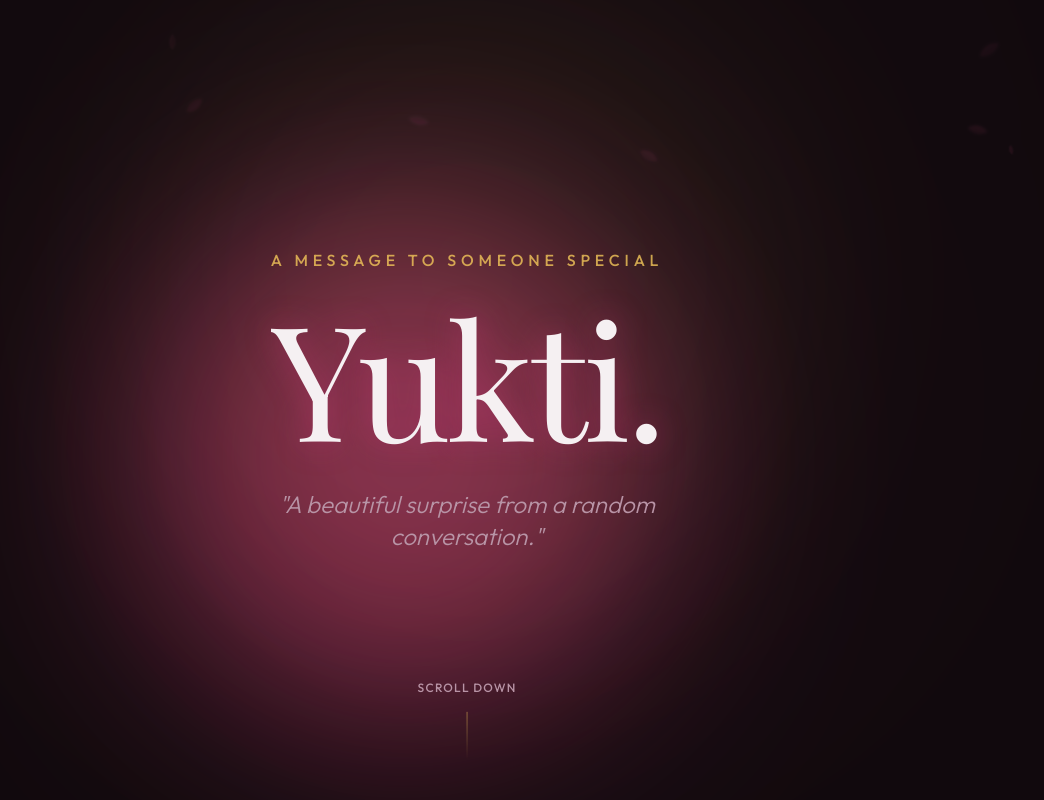
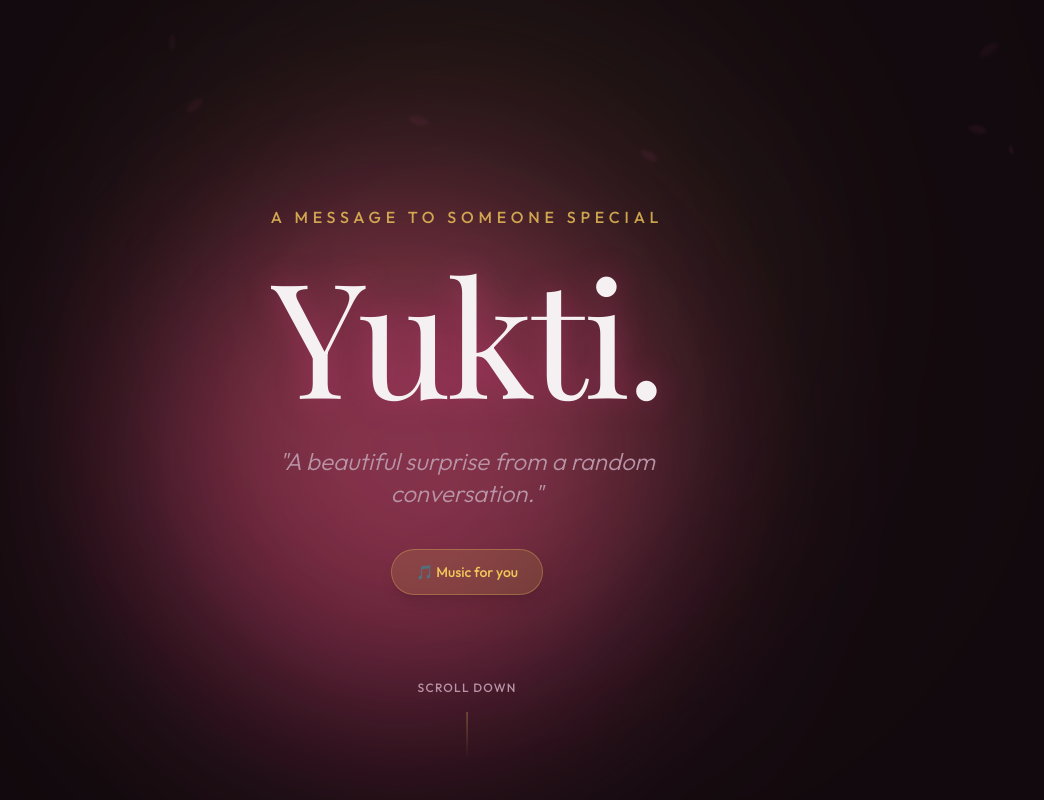
Before and after one commit to SaurabhVerma-007/Yukti, a React (Vite) app: page / in a window 1280 px wide. Shown: the top 800 px of the page, without its empty margins (173-1217 px from the left). Built offline with nearby package versions, Linux system fonts and the light colour scheme; a web font is replaced by a local one.

Commit message:
Refactor music playback to manual control
Removed automatic music start on user gesture and added a button to start music manually.

```diff
--- a/src/pages/home.tsx
+++ b/src/pages/home.tsx
@@ -1,4 +1,4 @@
-import React, { useRef, useEffect } from 'react';
+import React, { useRef, useState } from 'react';
 import { motion } from 'framer-motion';
 import AnimatedCounter from '@/components/animated-counter';
 import FallingPetals from '@/components/falling-petals';
@@ -31,36 +31,7 @@ const reasons = [
 
 export default function Home() {
   const musicRef = useRef<MusicPlayerHandle>(null);
-
-     useEffect(() => {
-    let started = false;
-
-    const startMusic = () => {
-      if (started) return;
-      started = true;
-
-      musicRef.current?.play();
-
-      // Remove all listeners once triggered
-      ['scroll', 'touchmove', 'wheel', 'click', 'touchstart', 'keydown'].forEach(evt => {
-        window.removeEventListener(evt, startMusic);
-      });
-    };
-
-    // Scroll might work on some browsers, but click/touch/keyboard always counts as user gesture
-    window.addEventListener('scroll', startMusic, { passive: true });
-    window.addEventListener('touchmove', startMusic, { passive: true });
-    window.addEventListener('wheel', startMusic, { passive: true });
-    window.addEventListener('click', startMusic, { once: true });
-    window.addEventListener('touchstart', startMusic, { once: true });
-    window.addEventListener('keydown', startMusic, { once: true });
-
-    return () => {
-      ['scroll', 'touchmove', 'wheel', 'click', 'touchstart', 'keydown'].forEach(evt => {
-        window.removeEventListener(evt, startMusic);
-      });
-    };
-  }, []);
+  const [musicStarted, setMusicStarted] = useState(false);
 
   return (
     <div className="min-h-[100dvh] w-full relative selection:bg-accent/30 selection:text-primary">
@@ -68,7 +39,7 @@ export default function Home() {
 
       <MusicPlayer ref={musicRef} />
 
-      {/* Hero Section */}
+            {/* Hero Section */}
       <section className="relative min-h-[100dvh] flex flex-col items-center justify-center px-6 z-10 overflow-hidden">
         <motion.div
           initial={{ opacity: 0, y: 30 }}
@@ -104,6 +75,20 @@ export default function Home() {
           >
             "A beautiful surprise from a random conversation."
           </motion.p>
+
+          {/* Music Button */}
+          <motion.button
+            initial={{ opacity: 0, y: 20 }}
+            animate={{ opacity: 1, y: 0 }}
+            transition={{ delay: 2.5, duration: 0.8 }}
+            onClick={() => {
+              musicRef.current?.play();
+              setMusicStarted(true);
+            }}
+            className="mt-10 px-6 py-3 rounded-full bg-primary/15 backdrop-blur-sm border border-primary/30 text-primary text-sm font-medium hover:bg-primary/25 hover:scale-105 transition-all shadow-lg"
+          >
+            🎵 Music for you
+          </motion.button>
         </motion.div>
 
         {/* Scroll indicator */}
```
